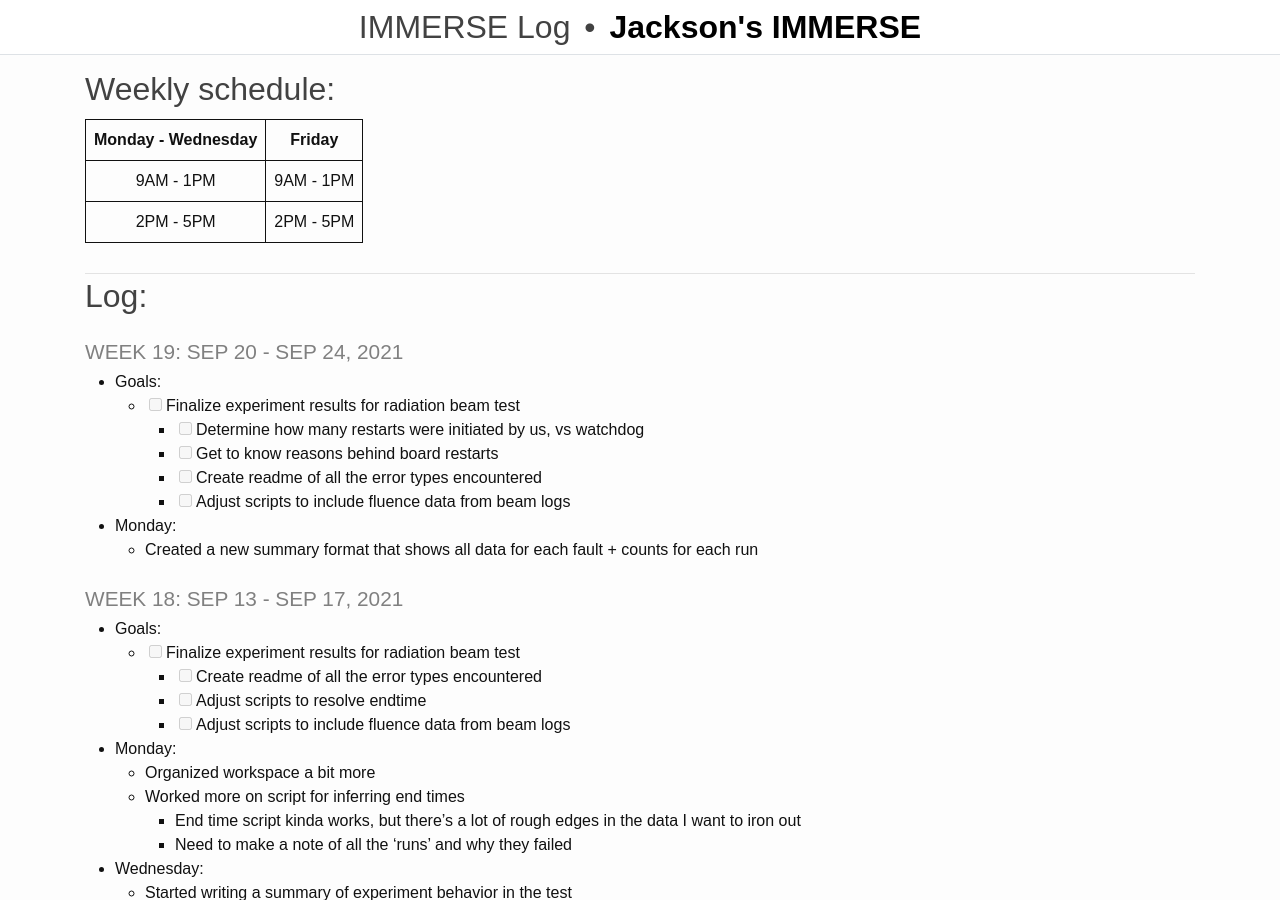
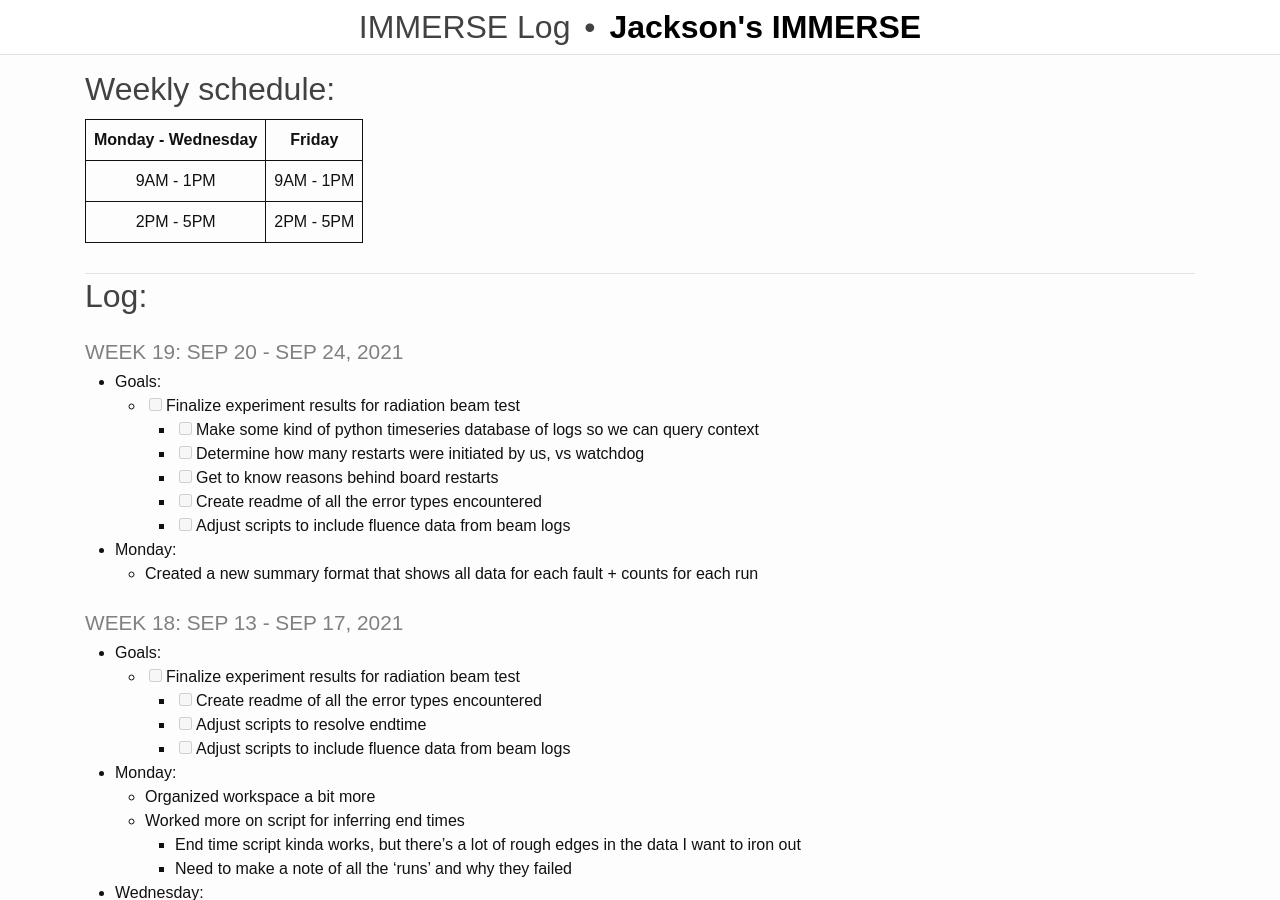
Before and after one commit to rjsmith1999/IMMERSE, a Jekyll site: the page built from _pages/log.md, in a window 1280 px wide and 900 px high. Built offline with Jekyll 4.4.1, drawn with Linux system fonts in a browser that asks for light colours.

Commit message:
Update Log

```diff
--- a/_pages/log.md
+++ b/_pages/log.md
@@ -17,6 +17,7 @@ title: IMMERSE Log
 ### Week 19: Sep 20 - Sep 24, 2021
 * **Goals**:
   - [ ] Finalize experiment results for radiation beam test
+    - [ ] Make some kind of python timeseries database of logs so we can query context
     - [ ] Determine how many restarts were initiated by us, vs watchdog
     - [ ] Get to know reasons behind board restarts
     - [ ] Create readme of all the error types encountered
```
